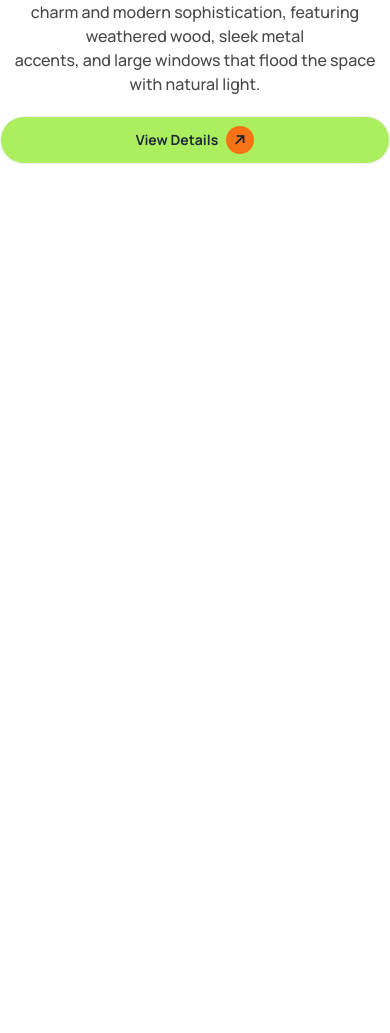
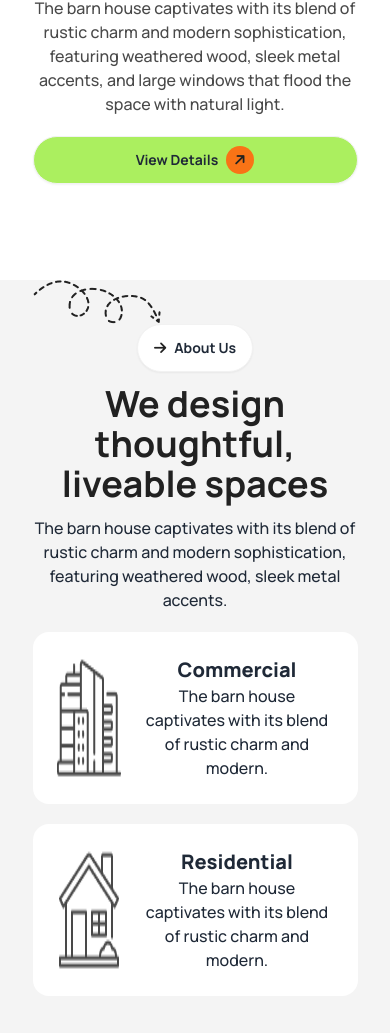
Before and after one commit to UdoyM-1803/Assignment-03, a plain HTML site: page index.html in a window 390 px wide. Shown: the part 691-1724 px from the top of the page. Before the commit the page ends 855 px from the top, so only its background shows below. Drawn offline with nearby package versions, Linux system fonts and the light colour scheme.

Commit message:
Liveable Space section added and make it responsive

```diff
--- a/index.html
+++ b/index.html
@@ -23,7 +23,8 @@
                         'title-text': '#212121',
                         'normal-text': '#494949',
                         'nav-text': '#737373',
-                        'search-bg': '#E9E9E9'
+                        'search-bg': '#E9E9E9',
+                        'main-bg': '#F4F4F4'
                     }
                 }
             }
@@ -79,14 +80,15 @@
                     </div>
                 </div>
             </div>
-        </div>
             <div class="text-center">
                 <div class="flex justify-center">
                     <img src="assets/banner.png" alt="">
                 </div>
-            <h1 class="my-5 text-6xl font-bold text-title-text">A barn house of this design has a striking appearance
-            </h1>
-            <p class="my-5 font-medium text-normal-text">The barn house captivates with its blend of rustic charm and modern sophistication, featuring weathered wood, sleek metal <br> accents, and large windows that flood the space with natural light.</p>
+                <h1 class="my-5 text-6xl font-extrabold text-title-text">A barn house of this design has a striking
+                    appearance</h1>
+                <p class="my-5 font-medium text-normal-text">The barn house captivates with its blend of rustic charm
+                    and modern sophistication, featuring weathered wood, sleek metal <br> accents, and large windows
+                    that flood the space with natural light.</p>
 
                 <!-- Header Button Section............ -->
                 <div>
@@ -94,11 +96,44 @@
                             class="fa-solid fa-arrow-right -rotate-45 origin-center text-title-text bg-gradient-to-t bg-orange-500 w-7 h-7 bg-dark-02 inline-flex rounded-full justify-center items-center"></i></a>
                 </div>
             </div>
+        </div>
     </header>
 
     <!-- Main Section........................... -->
-    <main>
-
+    <main class="mt-24">
+        <div class="bg-main-bg">
+            <!-- Liveable Space Section.......... -->
+            <section class="w-10/12 mx-auto my-10">
+                <img src="assets/Vector.png" alt="">
+                <div class="text-center md:text-left flex flex-col md:flex-row justify-center items-center gap-10 ">
+                    <div class="w-full md:w-1/2">
+                        <div>
+                            <a class="btn font-bold bg-white rounded-3xl text-#ABEF5F80"><i
+                            class="fa-solid fa-arrow-right text-title-text "></i>About Us</a>
+                        </div>
+                        <h1 class="my-3 text-4xl font-bold text-title-text">We design thoughtful, liveable spaces</h1>
+                        <p class="font-normal-text font-medium">The barn house captivates with its blend of rustic charm and modern sophistication, featuring weathered wood, sleek metal accents.</p>
+                        <div class="bg-white w-full p-6 rounded-2xl flex gap-5 my-5">
+                            <img src="assets/commercial.png" alt="">
+                            <div>
+                                <h3 class="text-xl font-extrabold font-normal-text">Commercial</h3>
+                                <p class="font-nav-text font-medium">The barn house captivates with its blend <br> of rustic charm and modern.</p>
+                            </div>
+                        </div>
+                        <div class="bg-white w-full p-6 rounded-2xl flex gap-5">
+                            <img src="assets/residential.png" alt="">
+                            <div>
+                                <h3 class="text-xl font-extrabold font-normal-text">Residential</h3>
+                                <p class="font-nav-text font-medium">The barn house captivates with its blend <br> of rustic charm and modern.</p>
+                            </div>
+                        </div>
+                    </div>
+                    <div class="w-full md:w-1/2 flex justify-center">
+                        <img src="assets/Rectangle.png" alt="">
+                    </div>
+                </div>
+            </section>
+        </div>
     </main>
 
     <!-- Footer Section......................... -->
```
Lines whose indentation alone changed are shown as unchanged.
